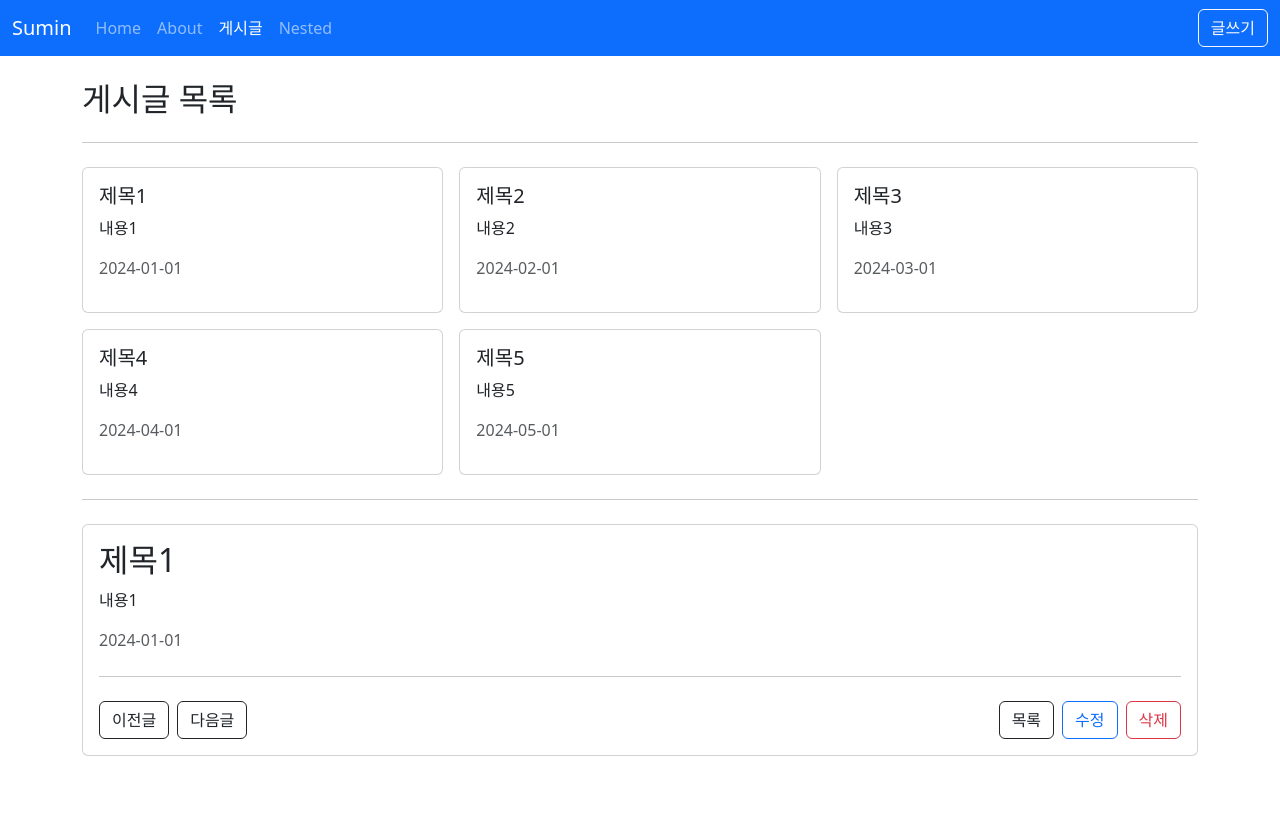
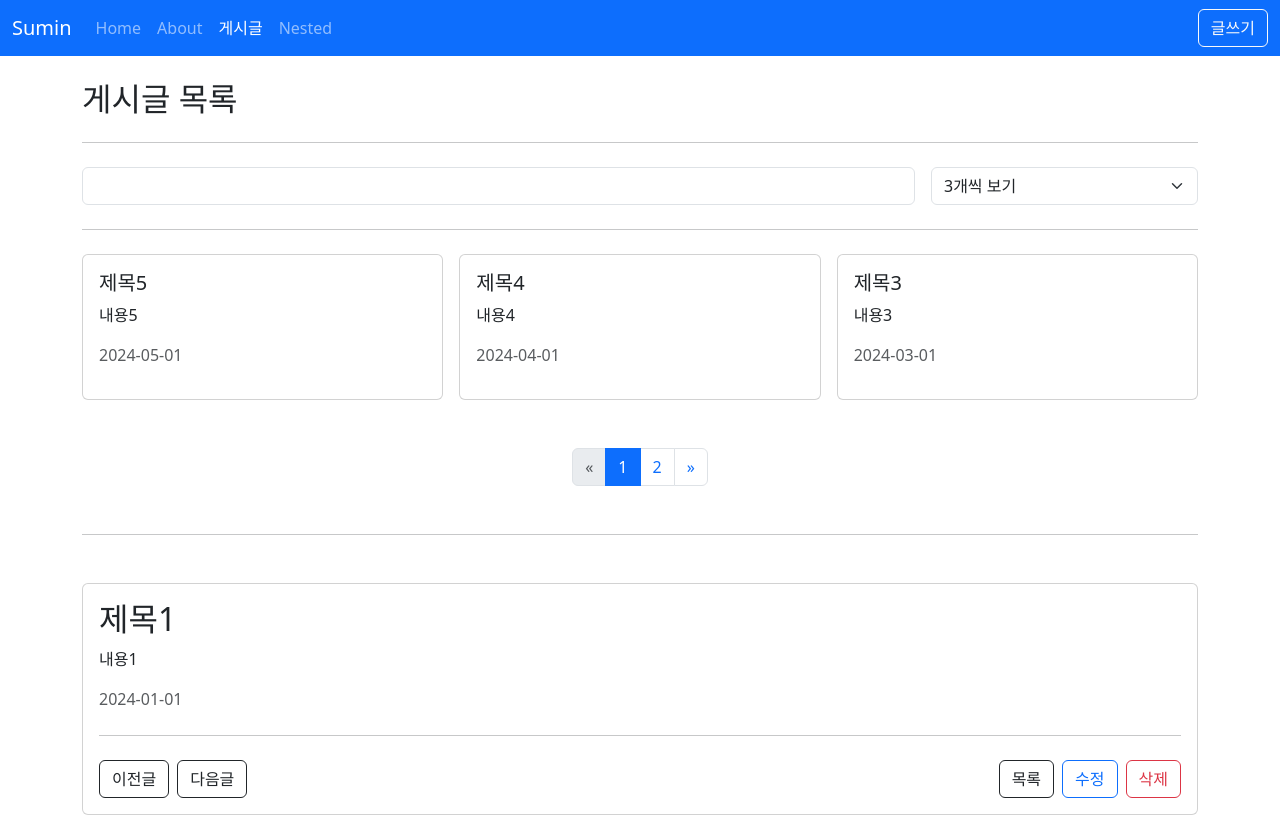
Before and after one commit to sum529-create/vue-board, a Vue app: page /posts in a window 1280 px wide. Before the commit the page ends 800 px from the top, so only its background shows below. Built offline with nearby package versions, Linux system fonts and the light colour scheme; data requests are answered from the project's data file.

Commit message:
feat: Pagination & Filter 구현

```diff
--- a/src/api/posts.js
+++ b/src/api/posts.js
@@ -10,11 +10,12 @@
 
 const API_URL = "http://localhost:5000/posts";
 
-function fetchData(url, method = "GET", data) {
+function fetchData(url, method = "GET", data, params) {
   return axios({
     url,
     method,
     data,
+    params,
   });
 }
 
@@ -22,9 +23,9 @@
   return isNaN(Number(id)) ? NaN : Number(id);
 }
 
-export function getPosts() {
-  // return axios.get("http://localhost:5000/posts");
-  return fetchData(API_URL);
+export function getPosts(params) {
+  // return axios.get("http://localhost:5000/posts", { params });
+  return fetchData(API_URL, "", "", params);
 }
 
 export function getPostById(id) {
--- a/src/views/post/PostListView.vue
+++ b/src/views/post/PostListView.vue
@@ -1,6 +1,21 @@
 <template>
   <div>
     <h2>게시글 목록</h2>
+    <hr class="my-4" />
+    <form @submit.prevent>
+      <div class="row g-3">
+        <div class="col">
+          <input v-model="params.title_like" type="text" class="form-control" />
+        </div>
+        <div class="col-3">
+          <select v-model="params._limit" name="select" class="form-select">
+            <option value="3">3개씩 보기</option>
+            <option value="6">6개씩 보기</option>
+            <option value="9">9개씩 보기</option>
+          </select>
+        </div>
+      </div>
+    </form>
     <hr class="my-4" />
     <div class="row g-3">
       <div class="col-4" v-for="(item, i) in posts" :key="i">
@@ -12,7 +27,41 @@
         />
       </div>
     </div>
-    <hr class="my-4" />
+    <nav class="mt-5" aria-label="Page navigation example">
+      <ul class="pagination justify-content-center">
+        <li class="page-item" :class="{ disabled: params._page === 1 }">
+          <a
+            class="page-link"
+            href="#"
+            aria-label="Previous"
+            @click.prevent="--params._page"
+          >
+            <span aria-hidden="true">&laquo;</span>
+          </a>
+        </li>
+        <li
+          v-for="page in pageCount"
+          :key="page"
+          class="page-item"
+          :class="{ active: params._page === page }"
+        >
+          <a class="page-link" href="#" @click.prevent="movePage(page)">{{
+            page
+          }}</a>
+        </li>
+        <li class="page-item" :class="{ disabled: params._page === pageCount }">
+          <a
+            class="page-link"
+            href="#"
+            aria-label="Next"
+            @click.prevent="++params._page"
+          >
+            <span aria-hidden="true">&raquo;</span>
+          </a>
+        </li>
+      </ul>
+    </nav>
+    <hr class="my-5" />
     <app-card>
       <post-detail-view :id="1" />
     </app-card>
@@ -23,7 +72,7 @@
 import { getPosts } from "@/api/posts";
 import PostItem from "@/components/posts/PostItem.vue";
 import PostDetailView from "./PostDetailView.vue";
-import { onMounted, ref } from "vue";
+import { computed, ref, watchEffect } from "vue";
 import { useRouter } from "vue-router";
 import AppCard from "@/components/AppCard.vue";
 
@@ -31,17 +80,27 @@
 const posts = ref([]);
 const router = useRouter();
 
-// mounted
-onMounted(() => {
-  fetchPosts();
+// data_pagination
+const params = ref({
+  _sort: "createdAt",
+  _order: "desc",
+  _page: 1,
+  _limit: 3,
+  title_like: "",
 });
+
+const totalCount = ref(0);
+const pageCount = computed(() =>
+  Math.ceil(totalCount.value / params.value._limit)
+);
 
 // methods
 const fetchPosts = async () => {
   // posts.value = [...getPosts()];
   try {
-    const res = await getPosts();
-    posts.value = [...res.data];
+    const { data, headers } = await getPosts(params.value);
+    posts.value = data;
+    totalCount.value = headers["x-total-count"];
     // ({ data: posts.value } = await getPosts());
   } catch (error) {
     console.error("Failed to fetch Data: ", error);
@@ -57,6 +116,14 @@
     },
   });
 };
+
+// watch
+watchEffect(fetchPosts);
+
+// method_pagination
+const movePage = (page) => {
+  params.value._page = page;
+};
 </script>
 
 <style lang="scss" scoped></style>
```
